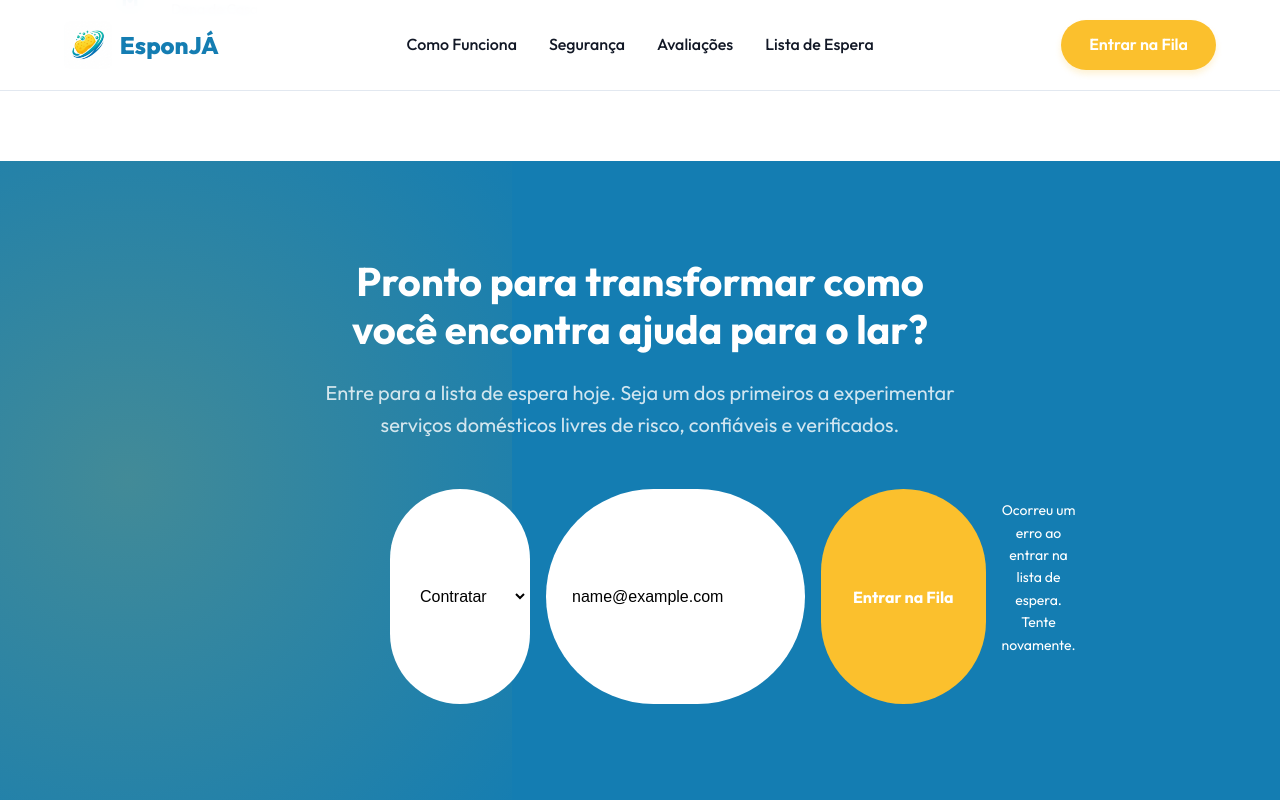
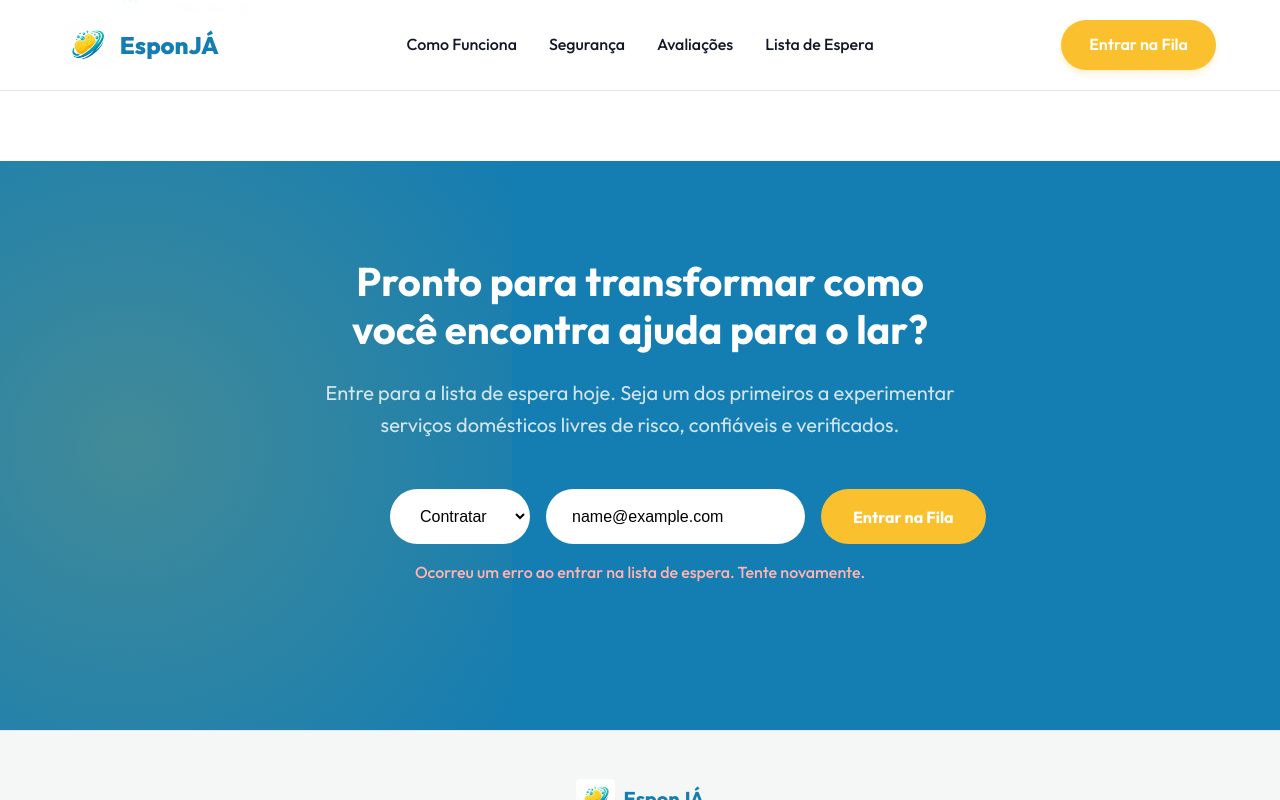
Before and after one commit to EsponJA-Startup/EsponJA, a React (Vite) app in the folder client/: page / in a window 1280 px wide. Both pictures are taken after typing "name@example.com" into the empty fields and a click on the button "Entrar na Fila". Shown: the part 3867-4667 px from the top of the page. Built offline with nearby package versions, Linux system fonts and the light colour scheme; no server answers.

Commit message:
Fix display issue

```diff
--- a/client/src/components/CTA.jsx
+++ b/client/src/components/CTA.jsx
@@ -38,6 +38,7 @@ export default function CTA() {
             <p>Fique de olho na sua caixa de entrada. Avisaremos quando o EsponJÁ estiver disponível na sua área.</p>
           </div>
         ) : (
+          <div className="waitlist-form-container">
             <form className="waitlist-form" onSubmit={handleSubmit}>
               <select
                 className="waitlist-input"
@@ -57,8 +58,9 @@ export default function CTA() {
                 required
               />
               <button type="submit" className="waitlist-btn">Entrar na Fila</button>
-            {error && <p style={{ color: 'white', marginTop: '10px', fontSize: '14px', width: '100%', textAlign: 'center' }}>{error}</p>}
             </form>
+            {error && <p className="waitlist-error" style={{ color: '#ffb3b3', marginTop: '1rem', fontSize: '1rem', textAlign: 'center', fontWeight: '500' }}>{error}</p>}
+          </div>
         )}
       </div>
     </section>
```
Lines whose indentation alone changed are shown as unchanged.
